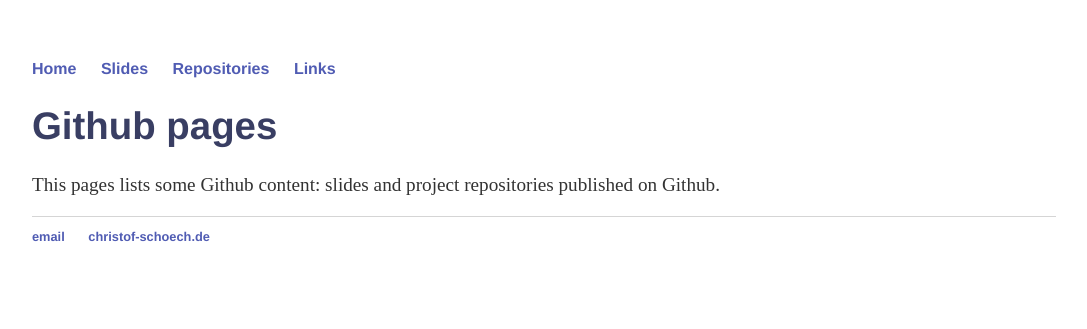
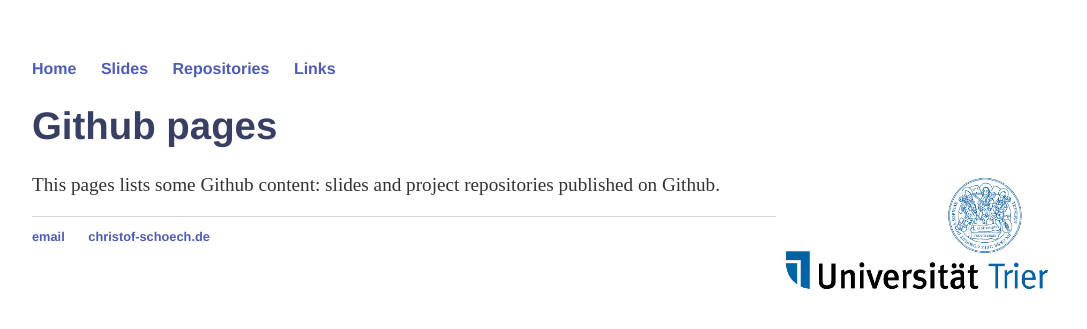
Before and after one commit to christofs/christofs.github.io, a Jekyll site: the page built from index.html, in a window 1280 px wide. Shown: the top 329 px of the page, without its empty margins (96-1183 px from the left). Built offline with Jekyll 4.4.1, drawn with Linux system fonts in a browser that asks for light colours.

Commit message:
Update index.html

```diff
--- a/index.html
+++ b/index.html
@@ -4,5 +4,6 @@
 ---
 <div class="blurb">
 	<h1>Github pages</h1>
+	<img src="img/UTR_Logo.png" alt="Logo der Universität Trier" style="width:280px;float:right;">
 	<p>This pages lists some Github content: slides and project repositories published on Github.</p>
 </div><!-- /.blurb -->
```
